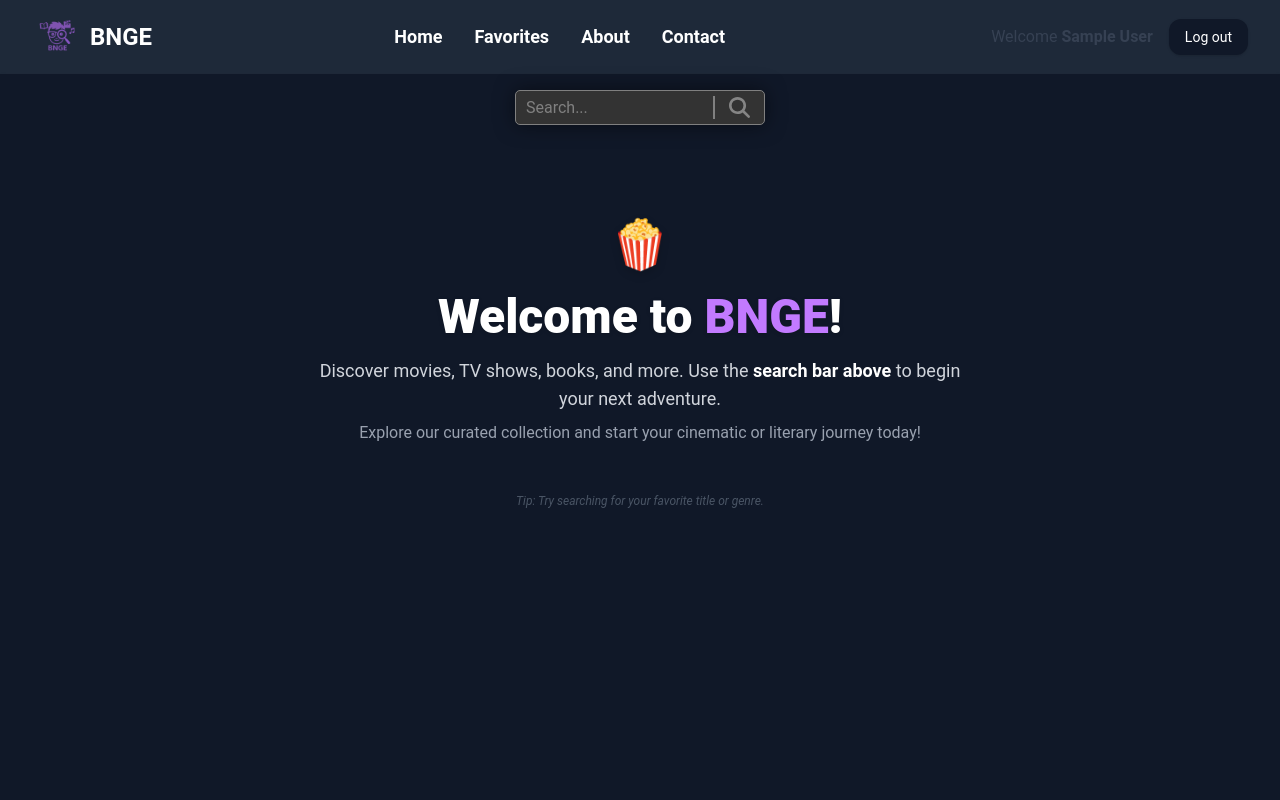
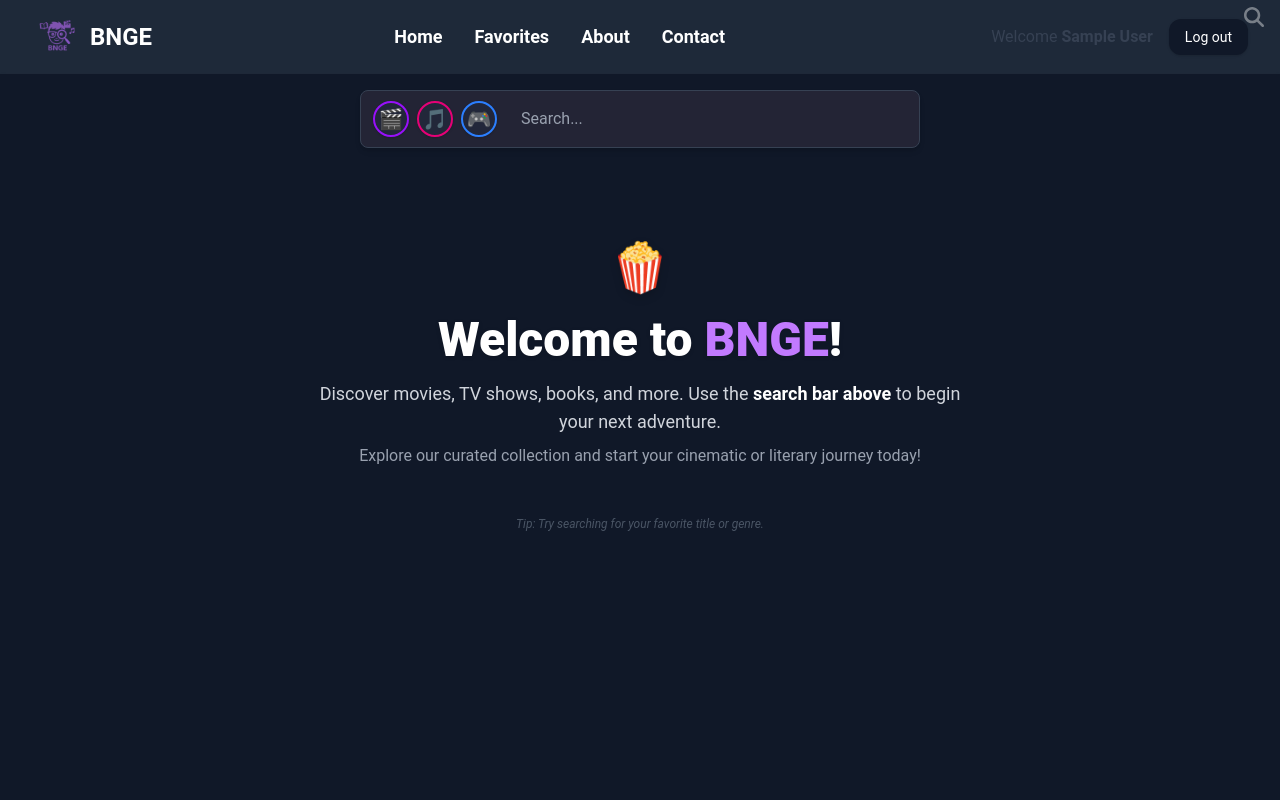
Before and after one commit to nom0relife/BNGE, a Next.js app: page / in a window 1280 px wide. Shown: the top 800 px of the page. Built offline with nearby package versions, Linux system fonts and the light colour scheme; no server answers; the database is empty; sample sign-in values are in the browser's storage.

Commit message:
initial things for games api

```diff
--- a/src/app/(protected)/movies/about/page.tsx
+++ b/src/app/(protected)/about/page.tsx
@@ -1,6 +1,6 @@
 'use client';
 import React from 'react';
-import AboutPage from '@/app/(protected)/movies/about/components/aboutPage';
+import AboutPage from '@/app/(protected)/about/components/aboutPage';
 
 const About = () => {
 
--- a/src/app/common/constants.tsx
+++ b/src/app/common/constants.tsx
@@ -23,7 +23,7 @@ export const routePaths = {
   MOVIES: '/movies',
   MOVIE_DETAILS: '/movies/details',
   FAVORITES: '/favorites',
-  ABOUT: '/movies/about',
+  ABOUT: '/about',
   CONTACT: '/contact',
   LOGIN:'/authentication/login',
   REGISTER:'/authentication/register',
--- a/src/app/core/components/SearchBar.tsx
+++ b/src/app/core/components/SearchBar.tsx
@@ -38,28 +38,51 @@ const SearchBar = () => {
   };
 
   return (
-    <div className="search">
-      <div className="search-box">
-        <div className="search-field">
+    <div className="bg-gray-900 py-4 flex justify-center w-full shadow">
+      <div className="w-full max-w-xl px-2">
+        <div className="flex items-center bg-[#232435] border border-gray-700 rounded-lg shadow-md px-3 py-2 w-full">
+          {/* Icons */}
+          <div className="flex gap-2">
+            <button
+              type="button"
+              aria-label="Movies"
+              className="rounded-full border-2 border-purple-600 bg-[#22273a] text-purple-300 hover:text-white hover:bg-purple-700 focus:ring-2 focus:ring-purple-400 shadow w-9 h-9 flex items-center justify-center text-xl transition"
+            >
+                🎬
+            </button>
+            <button
+              type="button"
+              aria-label="Music"
+              className="rounded-full border-2 border-pink-600 bg-[#22273a] text-pink-300 hover:text-white hover:bg-pink-600 focus:ring-2 focus:ring-pink-400 shadow w-9 h-9 flex items-center justify-center text-xl transition"
+            >
+                🎵
+            </button>
+            <button
+              type="button"
+              aria-label="Games"
+              className="rounded-full border-2 border-blue-500 bg-[#22273a] text-blue-300 hover:text-white hover:bg-blue-600 focus:ring-2 focus:ring-blue-400 shadow w-9 h-9 flex items-center justify-center text-xl transition"
+            >
+                🎮
+            </button>
+          </div>
+          {/* Input */}
           <input
             value={query}
             onChange={handleQueryChange}
             placeholder="Search..."
             onKeyDown={(e) => {
-              if (e.key === 'Enter') {
-                handleImmediateSearch();
-              }
+              if (e.key === 'Enter') {handleImmediateSearch();}
             }}
-            className="input"
+            className="flex-1 min-w-0 bg-transparent text-gray-200 px-3 py-2 focus:outline-none placeholder-gray-400 mx-3"
             type="text"
           />
-          <div className="search-box-icon">
+          {/* Search Button */}
           <button
             onClick={handleImmediateSearch}
             className="btn-icon-content"
           >
             <i className="search-icon">
-                <svg version="1.1" viewBox="0 0 512 512">
+              <svg version="1.1" viewBox="0 0 512 512" className="w-5 h-5">
                 <path
                   d="M416 208c0 45.9-14.9 88.3-40 122.7L502.6 457.4c12.5 12.5 12.5 32.8 0 45.3s-32.8 12.5-45.3 0L330.7
                   376c-34.4 25.2-76.8 40-122.7 40C93.1 416 0 322.9 0 208S93.1 0 208 0S416 93.1 416
@@ -71,7 +94,6 @@ const SearchBar = () => {
         </div>
       </div>
     </div>
-    </div>
   );
 };
 
--- a/src/app/core/components/searchResultsPage.tsx
+++ b/src/app/core/components/searchResultsPage.tsx
@@ -9,11 +9,7 @@ export const SearchResultsPage = () => {
   const query = searchParams.get('search') || '';
   return (
     <div>
-      <div className="bg-gray-900 py-4 flex justify-center w-full shadow">
-        <div className="w-full max-w-xl flex justify-center">
-          <SearchBar />
-        </div>
-      </div>
+      <SearchBar />
       {query !== '' ? (
         <MovieDetails query={query} />)
         : <DefaultPage />
```
Also changed, not shown: src/app/(protected)/about/components/aboutPage.tsx (renamed from src/app/(protected)/movies/about/components/aboutPage.tsx). Lines whose indentation alone changed are shown as unchanged.
